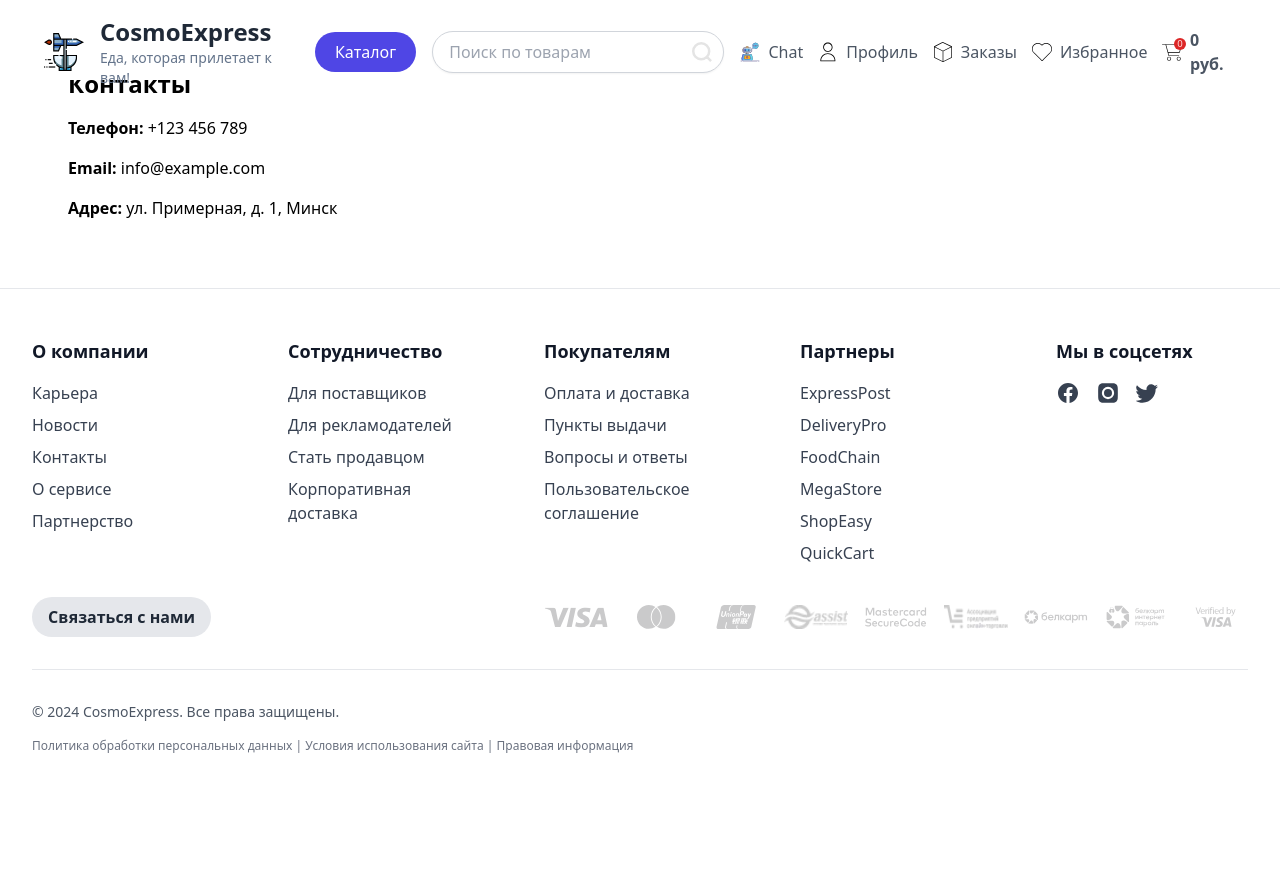
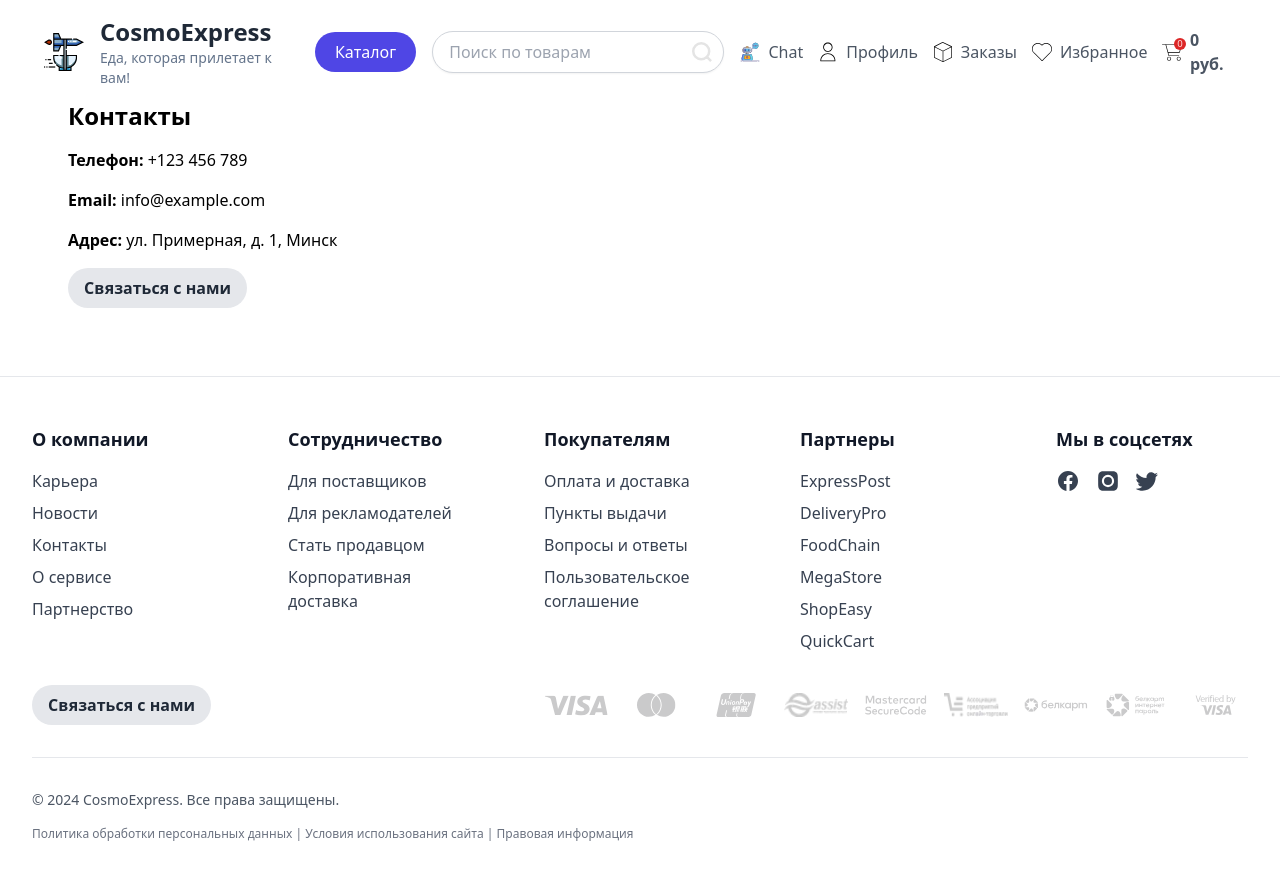
Before and after one commit to isstep/vue-EasySelect, a Vue app: page /contacts in a window 1280 px wide. Shown: the top 880 px of the page. Before the commit the page ends 802 px from the top, so only its background shows below. Built offline with nearby package versions, Linux system fonts and the light colour scheme.

Commit message:
feat: add button contact page and text for components

```diff
--- a/src/components/FooterComponent.vue
+++ b/src/components/FooterComponent.vue
@@ -12,7 +12,7 @@
               </router-link>
             </li>
             <li><a href="/contacts" class="hover:text-blue-600 transition-colors">Контакты</a></li>
-            <li><a href="#" class="hover:text-blue-600 transition-colors">О сервисе</a></li>
+            <li><a href="/about" class="hover:text-blue-600 transition-colors">О сервисе</a></li>
             <li><a href="#" class="hover:text-blue-600 transition-colors">Партнерство</a></li>
           </ul>
         </div>
--- a/src/components/FooterPages/ContactsPage.vue
+++ b/src/components/FooterPages/ContactsPage.vue
@@ -1,10 +1,15 @@
 <template>
-    <div class="container mx-auto p-6">
+    <div class="container mx-auto p-6 mt-8">
       <h1 class="text-2xl font-bold mb-4">Контакты</h1>
       <div class="space-y-4">
         <p><strong>Телефон:</strong> +123 456 789</p>
         <p><strong>Email:</strong> info@example.com</p>
         <p><strong>Адрес:</strong> ул. Примерная, д. 1, Минск</p>
+        <button
+      class="bg-gray-200 text-gray-800 font-semibold py-2 px-4 rounded-full hover:bg-gray-300 transition duration-300 mb-4 lg:mb-0 lg:mr-12"
+    >
+      Связаться с нами
+    </button>
       </div>
     </div>
   </template>
--- a/src/components/FooterPages/FAQPage.vue
+++ b/src/components/FooterPages/FAQPage.vue
@@ -1,5 +1,5 @@
 <template>
-    <div class="container mx-auto p-6">
+    <div class="container mx-auto p-6 mt-8">
       <h1 class="text-2xl font-bold mb-4">Вопросы и ответы</h1>
       <div class="space-y-6">
         <div>
--- a/src/components/FooterPages/NewsPage.vue
+++ b/src/components/FooterPages/NewsPage.vue
@@ -1,5 +1,5 @@
 <template>
-    <div class="container mx-auto p-6">
+    <div class="container mx-auto p-6 mt-8">
       <h1 class="text-2xl font-bold mb-4">Новости</h1>
       <div class="space-y-6">
         <div class="bg-gray-100 p-4 rounded-lg shadow">
--- a/src/components/FooterPages/PaymentDeliveryPage.vue
+++ b/src/components/FooterPages/PaymentDeliveryPage.vue
@@ -1,5 +1,5 @@
 <template>
-    <div class="container mx-auto p-6">
+    <div class="container mx-auto p-6 mt-8">
       <h1 class="text-2xl font-bold mb-4">Оплата и доставка</h1>
       <h2 class="text-xl font-semibold mt-6">Оплата</h2>
       <p>Вы можете оплатить заказ с помощью банковской карты или электронных кошельков.</p>
--- a/src/components/FooterPages/PickupPointsPage.vue
+++ b/src/components/FooterPages/PickupPointsPage.vue
@@ -1,5 +1,5 @@
 <template>
-    <div class="container mx-auto p-6">
+    <div class="container mx-auto p-6  mt-5">
       <h1 class="text-2xl font-bold mb-4">Пункты выдачи</h1>
       <ul class="list-disc pl-5">
         <li>Минск, ул. Примерная, 1</li>
```
